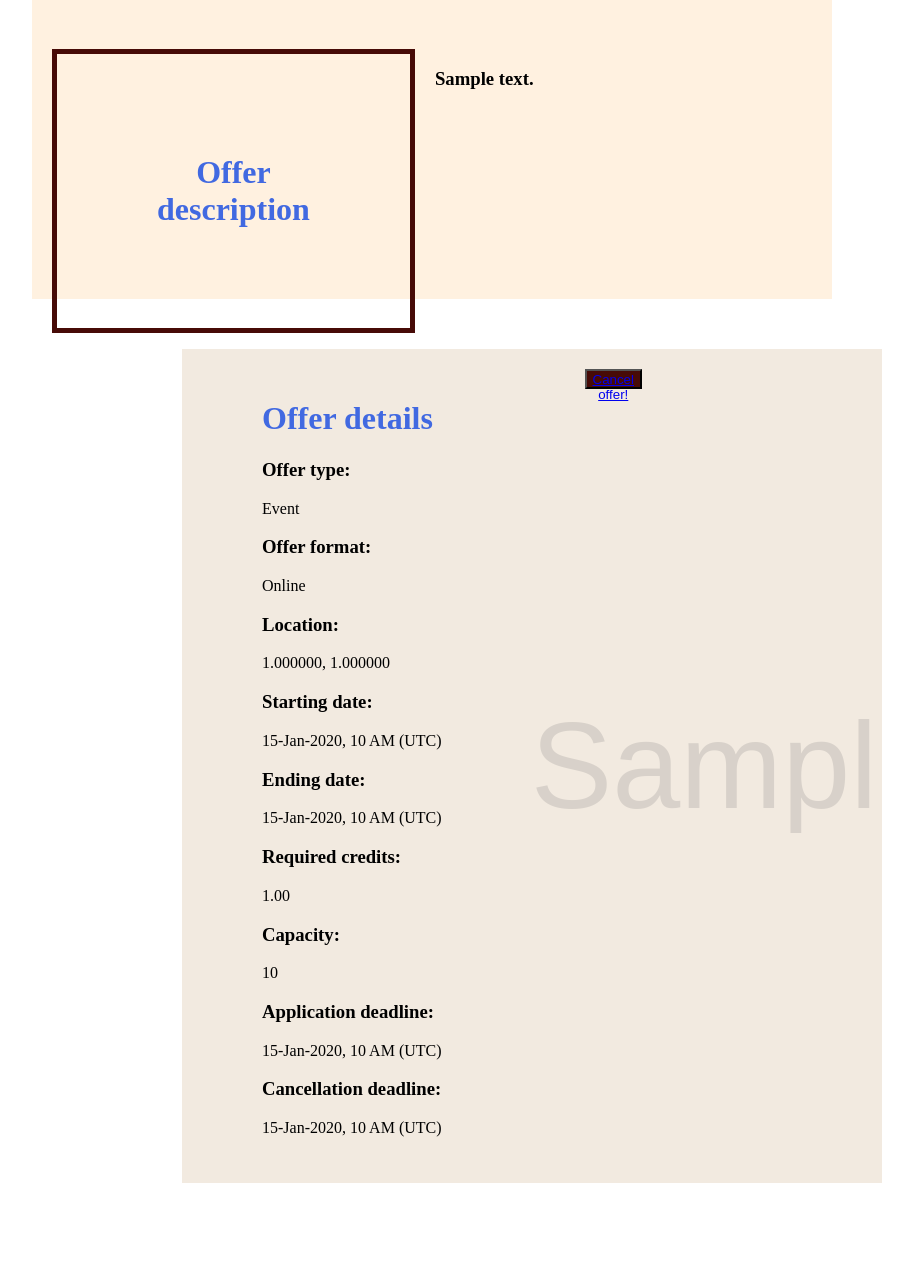
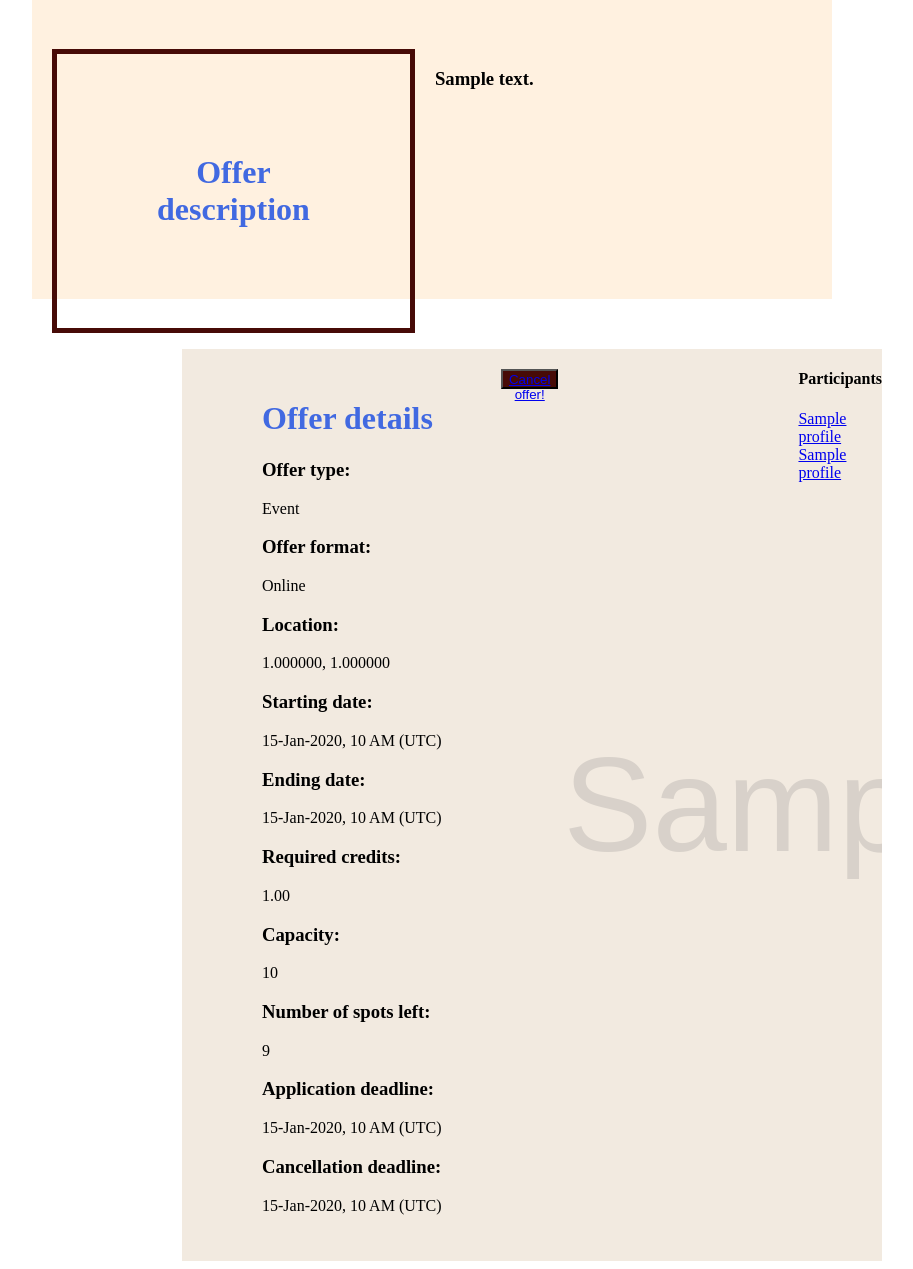
Before and after one commit to sahar-avsh/Zahra-Atrvash, a Django app: page /offers/00000000-0000-0000-0000-000000000001/look/ in a window 1280 px wide. Shown: the part 669-1938 px from the top of the page, without its empty margins (276-1189 px from the left). Before the commit the page ends 1852 px from the top, so only its background shows below. Run offline with Django 3.2, Linux system fonts and the light colour scheme; a user stored in the database is signed in; tables that the repository leaves empty hold one stand-in row (values such as "Sample post"); grey boxes marked "Sample" are stand-in pictures; some libraries are stand-ins or nearby versions.

Commit message:
Fixed some bugs

```diff
--- a/dj_bootcamp/settings.py
+++ b/dj_bootcamp/settings.py
@@ -106,8 +106,7 @@
 ACCOUNT_USERNAME_REQUIRED = False
 
 LOGIN_REDIRECT_URL = '/timeline/'
-# change it to profile edit when it is ready
-ACCOUNT_SIGNUP_REDIRECT_URL = '/timeline/'
+ACCOUNT_SIGNUP_REDIRECT_URL = '/profiles/edit/'
 LOGOUT_REDIRECT_URL = '/accounts/login/'
 ACCOUNT_LOGOUT_ON_GET = True
 
--- a/dj_bootcamp/urls.py
+++ b/dj_bootcamp/urls.py
@@ -54,7 +54,7 @@
     path('decline_follow_request/<int:follow_request_id>/', decline_follow_request, name='decline_follow_request'),
     path('unfollow/<str:profileID>/', unfollow, name='unfollow'),
     path('notifications/', profile_notifications_view, name='notifications'),
-    path('friends/<str:pk>/', profile_friends_view, name='friends'),
+    path('friends/<str:profileID>/', profile_friends_view, name='friends'),
     path('activity-background/', profile_activity_background_view, name='activity_background'),
     path('profiles/<str:pk>/look/', profile_outlook_view, name='profile_look'),
     path('profiles/edit/', profile_edit_view, name='edit_view'),
--- a/offers/views.py
+++ b/offers/views.py
@@ -12,6 +12,7 @@
   try:
     obj = Offer.objects.get(pk=pk)
     obj_participants = obj.participants.all()
+    num_of_spots_left = obj.capacity - obj_participants.count()
   except (Offer.DoesNotExist, ValidationError):
     raise Http404
 
@@ -20,7 +21,7 @@
   except ProfileJoinOfferRequest.DoesNotExist:
     join_offer_request = None
 
-  content = {'object': obj, 'join_request': join_offer_request, 'participants': obj_participants}
+  content = {'object': obj, 'join_request': join_offer_request, 'participants': obj_participants, 'spots_left': num_of_spots_left}
   return render(request, "offers/outlook.html", content)
 
 def offer_create_view(request, *args, **kwargs):
--- a/profiles/models.py
+++ b/profiles/models.py
@@ -14,11 +14,11 @@
   l_name = models.CharField(max_length=50)
   created_at = models.DateTimeField(auto_now_add=True)
   email = models.EmailField()
-  birthday = models.DateField()
+  birthday = models.DateField(null=True, blank=True)
   occupation = models.CharField(blank=True, max_length=50)
 
-  loc_long = models.DecimalField(max_digits=9, decimal_places=6, blank=True)
-  loc_ltd = models.DecimalField(max_digits=9, decimal_places=6, blank=True)
+  loc_long = models.DecimalField(max_digits=9, decimal_places=6, null=True, blank=True)
+  loc_ltd = models.DecimalField(max_digits=9, decimal_places=6, null=True, blank=True)
 
   class DiplomaReceived(models.TextChoices):
     other = 'Other', _('Other')
--- a/templates/base.html
+++ b/templates/base.html
@@ -18,7 +18,7 @@
     <div class="topnav" id="myTopnav">
       <a href="{%url 'home_page' %}">Home</a>
       <a href="{%url 'offer_create' %}">Create an offer</a>
-      <a href="{%url 'friends' pk=request.user.profile.id %}">Friends</a>
+      <a href="{%url 'friends' profileID=request.user.profile.id %}">Friends</a>
       <a href="{%url 'activity_background' %}">Activities</a>
       <a href="#about">Rate & Reviews</a>
       <a href="{%url 'notifications' %}">Notifications</a>
--- a/templates/offers/outlook.html
+++ b/templates/offers/outlook.html
@@ -70,6 +70,8 @@
                 <p> {{object.credit}} </p>
               <h3>Capacity:</h3>
                 <p> {{object.capacity}} </p>
+              <h3>Number of spots left:</h3>
+                <p> {{spots_left}} </p>
               <h3>Application deadline:</h3>
                 <p> {{object.app_deadline|date:'j-M-Y, g A (e)'}} </p>
               <h3>Cancellation deadline:</h3>
@@ -84,21 +86,31 @@
             </button>
             {% if join_request != None %}
               <button class="save-button" type="button">
-                <a href="{%url 'cancel_join_request' offerID=object.id %}">Cancel request!</a>
+                <a href="{%url 'cancel_join_request' join_request_id=join_request.id %}">Cancel request!</a>
               </button>
             {% elif request.user.profile in participants %}
               <button class="save-button" type="button">
                 <a href="{%url 'leave_offer' offerID=object.id %}">Leave offer!</a>
               </button>
             {% else %}
-              <button class="save-button" type="button">
-                <a href="{%url 'send_join_request' offerID=object.id %}">Apply!</a>
-              </button>
+              {% if object.capacity > participants.count %}
+                <button class="save-button" type="button">
+                  <a href="{%url 'send_join_request' offerID=object.id %}">Apply!</a>
+                </button>
+              {% else %}
+                <h2>This offer is full!</h2>
+              {% endif %}
             {% endif %}
           {% else %}
             <button class="save-button" type="button">
               <a href="{%url 'cancel_offer' offerID=object.id %}">Cancel offer!</a>
             </button>
+            <div>
+              <h4>Participants</h4>
+                {% for obj in participants %}
+                  <a href="{%url 'profile_look' pk=obj.id %}">{{obj.f_name}} {{obj.l_name}}</a>
+                {% endfor %}
+            </div>
           {% endif %}
         {% endif %}
           </div>
--- a/templates/profiles/notifications.html
+++ b/templates/profiles/notifications.html
@@ -16,7 +16,7 @@
 {% if friend_list != None and friend_list.count > 0 %}
   {% for object in friend_list %}
     <div>
-      <h4>{{object.profile_id.f_name}} wants to follow you!</h4>
+      <h4><a href="{% url 'profile_look' pk=object.profile_id.id %}">{{object.profile_id.f_name}}</a> wants to follow you!</h4>
       <button class="save-button" type="button">
         <a class="button-link" href="{% url 'accept_follow_request' follow_request_id=object.id %}">Accept!</a>
       </button>
@@ -33,7 +33,7 @@
 {% if offer_list != None and offer_list.count > 0 %}
   {% for object in offer_list %}
     <div>
-      <h4>{{object.profile.f_name}} wants to join {{object.offer.title}} </h4>
+      <h4><a href="{%url 'profile_look' pk=object.profile.id %}">{{object.profile.f_name}}</a> wants to join <a href="{%url 'offer_look' pk=object.offer.id %}">{{object.offer.title}}</a></h4>
       <button class="save-button" type="button">
         <a class="button-link" href="{% url 'accept_join_request' join_request_id=object.id %}">Accept!</a>
       </button>
--- a/templates/profiles/outlook.html
+++ b/templates/profiles/outlook.html
@@ -101,7 +101,7 @@
               </div>
                 <div class="second-button-column">
                   <button class="save-button" type="button">
-                    <a class="button-link" href="{% url 'friends' pk=object.id %}">Friends</a>
+                    <a class="button-link" href="{% url 'friends' profileID=object.id %}">Friends</a>
                   </button><br />
                   <button class="save-button1" type="button">Rate and reviews</button><br />
                 </div>
```
Also changed, not shown: profiles/views.py (+19 -5 lines), templates/profiles/activity_background.html (+4 -4 lines), templates/profiles/friends.html (+9 -3 lines), profiles/migrations/0016_alter_profile_birthday.py (added), profiles/migrations/0017_alter_profile_loc_long_alter_profile_loc_ltd.py (added).
